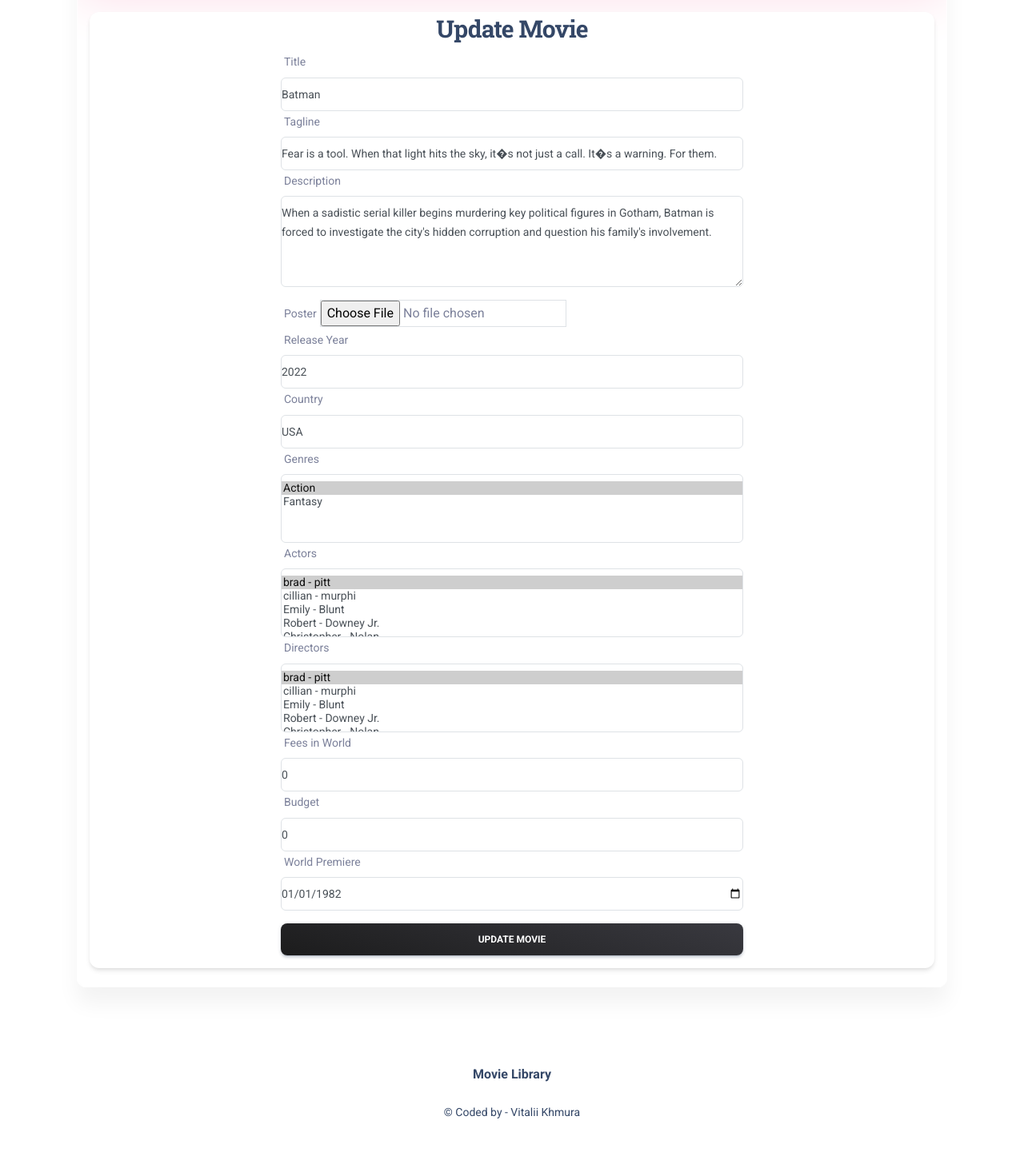
After one commit to Vitalii-Khmura/movie-library, a Django app: page /movie_detail/13/update/ in a window 1280 px wide. The commit adds this page. Shown: the part 601-2057 px from the top of the page at 80% size. Run offline with Django 4.2, Linux system fonts and the light colour scheme; a user stored in the database is signed in; data comes from the database, SQL or seed files in the repository; some libraries are stand-ins or nearby versions.

Commit message:
Add create/update/delete movie

```diff
--- a/movie/urls.py
+++ b/movie/urls.py
@@ -9,6 +9,18 @@ urlpatterns = [
         views.MovieDetailView.as_view(),
         name="movie-detail"
     ),
+    path(
+        "movie_detail/<int:pk>/update/",
+        views.MovieUpdateView.as_view(),
+        name="update-movie"
+    ),
+    path(
+        "movie_detail/<int:pk>/delete/",
+        views.MovieDeleteView.as_view(),
+        name="delete-movie"
+    ),
+    path("create/", views.MovieCreateView.as_view(), name="create-movie"),
+
     path("review/<int:pk>/", views.AddReview.as_view(), name="add-review"),
 ]
 
--- a/movie/views.py
+++ b/movie/views.py
@@ -37,6 +37,7 @@ class MovieListView(LoginRequiredMixin, GetData, generic.ListView):
         context["get_genres"] = self.get_genres()
         context["get_actors"] = self.get_actors()
         context["film_title"] = title
+        context["movie"] = Movie.objects.all()
         context["search_form"] = MovieSearchForm(initial={"title": title})
 
         return context
@@ -51,8 +52,38 @@ class MovieListView(LoginRequiredMixin, GetData, generic.ListView):
         return self.queryset
 
 
-class MovieDetailView(generic.DetailView):
+class MovieDetailView(LoginRequiredMixin, generic.DetailView, GetData):
     model = Movie
+
+
+class MovieUpdateView(LoginRequiredMixin, GetData, generic.UpdateView):
+    model = Movie
+    fields = "__all__"
+
+    template_name = "movie/movie_update.html"
+
+    def get_context_data(self, *, object_list=None, **kwargs):
+        context = super().get_context_data(**kwargs)
+
+        title = self.request.GET.get("title", "")
+
+        context["get_genres"] = self.get_genres()
+        context["get_actors"] = self.get_actors()
+
+        return context
+
+
+class MovieCreateView(LoginRequiredMixin, GetData, generic.CreateView):
+    model = Movie
+    fields = "__all__"
+    success_url = reverse_lazy("movie:index")
+    template_name = "movie/movie_create.html"
+
+
+class MovieDeleteView(LoginRequiredMixin, generic.DeleteView):
+    model = Movie
+    template_name = "movie/confirm_delete.html"
+    success_url = reverse_lazy("movie:index")
 
 
 class UserLoginView(views.LoginView):
--- a/requirements.txt
+++ b/requirements.txt
@@ -57,3 +57,7 @@ tzdata==2023.3
 uritemplate==4.1.1
 wheel==0.42.0
 whitenoise==6.6.0
+django-crispy-forms==2.1
+crispy-bootstrap4==2024.1
+
+django-widget-tweaks==1.5.0
--- a/templates/movie/movie_list.html
+++ b/templates/movie/movie_list.html
@@ -15,6 +15,9 @@
             <p class="text-white opacity-8 lead pe-5 me-5">You can find here all movie  </p>
             <div class="buttons">
               <a href="#content" type="button" class="btn btn-white mt-4">Get Started</a>
+            </div>
+            <div class="buttons">
+              <a href="{% url "movie:create-movie" %}" type="button" class="btn btn-white mt-4">Create Movie</a>
             </div>
           </div>
         </div>
@@ -34,7 +37,7 @@
           <div class="row">
             <div class="col-md-4 position-relative">
               <div class="p-3 text-center">
-                <h1 class="text-gradient text-primary"><span id="state1">{{ movie_list.count }}</span>+</h1>
+                <h1 class="text-gradient text-primary"><span id="state1">{{ movie.count }}</span>+</h1>
                 <h5 class="mt-3">Number Movie</h5>
               </div>
               <hr class="vertical dark">
--- /dev/null
+++ b/templates/movie/movie_update.html
@@ -0,0 +1,128 @@
+{%  extends "base.html" %}
+{% load static %}
+{% load crispy_forms_filters %}
+
+{% block content %}
+
+  <header class="header-2">
+    <div class="page-header min-vh-75 relative" style="background-image: url('{% static 'img/back.jpeg' %}')">
+    <span class="mask bg-gradient-primary opacity-4"></span>
+      <div class="container">
+        <div class="row">
+          <div class="col-lg-6 col-md-7 d-flex justify-content-center flex-column">
+              <h1 class="text-white mb-4">{{ movie.title}}</h1>
+              <p class="text-white opacity-8 lead pe-5 me-5">Update Movie</p>
+              <div class="buttons">
+                <a href="#content" pk=movie.id%}" type="button" class="btn btn-white mt-4">Get Started</a>
+              </div>
+            </div>
+        </div>
+      </div>
+    </div>
+  </header>
+
+  <section>
+  <div class="card card-body blur shadow-blur mx-3 mx-md-7 mt-n6">
+  <!-- -------- START Features w/ icons and text on left & gradient title and text on right -------- -->
+    <section class="pt-6 pb-2">
+      <div class="container card card-frame">
+        <div class="row">
+          <div class="col-lg-7 mx-auto d-flex justify-content-center flex-column">
+            <h3 class="text-center">Update Movie</h3>
+            <form role="form" id="movie-form" method="post" enctype="multipart/form-data">
+              {% csrf_token %}
+              {% if form.non_field_errors %}
+                  {% for error in form.non_field_errors %}
+                      <div class="alert alert-danger" role="alert">
+                          {{ error }}
+                      </div>
+                  {% endfor %}
+              {% endif %}
+
+              <div class="form-group">
+                  <label for="id_title">Title</label>
+                  <input type="text" class="form-control border" id="id_title" name="title" value="{{ movie.title }}">
+              </div>
+
+              <div class="form-group">
+                  <label for="id_tagline">Tagline</label>
+                  <input type="text" class="form-control border" id="id_tagline" name="tagline" value="{{ movie.tagline }}">
+              </div>
+
+              <div class="form-group">
+                  <label for="id_description">Description</label>
+                  <textarea class="form-control border" id="id_description" name="description" rows="4">{{ movie.description }}</textarea>
+              </div>
+
+              <div class="form-group mt-3">
+                  <label for="id_poster">Poster</label>
+                  <input type="file" class="form-control-file border" id="id_poster" name="poster" accept="image/*" required>
+              </div>
+
+              <div class="form-group">
+                  <label for="id_year">Release Year</label>
+                  <input type="number" class="form-control border" id="id_year" name="year" value="{{ movie.year }}">
+              </div>
+
+              <div class="form-group">
+                  <label for="id_country">Country</label>
+                  <input type="text" class="form-control border" id="id_country" name="country" value="{{ movie.country }}">
+              </div>
+
+              <div class="form-group">
+                  <label for="id_genres">Genres</label>
+                  <select multiple class="form-control border" id="id_genres" name="genres">
+                      {% for genre in get_genres %}
+                          <option value="{{ genre.id }}" {% if genre in movie.genres.all %} selected {% endif %}>{{ genre }}</option>
+                      {% endfor %}
+                  </select>
+              </div>
+
+              <div class="form-group">
+                  <label for="id_actors">Actors</label>
+                  <select multiple class="form-control border" id="id_actors" name="actors">
+                      {% for actor in get_actors %}
+                          <option value="{{ actor.id }}" {% if actor in movie.actors.all %} selected {% endif %}>{{ actor }}</option>
+                      {% endfor %}
+                  </select>
+              </div>
+
+              <div class="form-group">
+                  <label for="id_directors">Directors</label>
+                  <select multiple class="form-control border" id="id_directors" name="directors">
+                      {% for director in get_actors %}
+                          <option value="{{ director.id }}" {% if director in movie.directors.all %} selected {% endif %}>{{ director }}</option>
+                      {% endfor %}
+                  </select>
+              </div>
+
+              <div class="form-group">
+                  <label for="id_fess_in_world">Fees in World</label>
+                  <input type="number" class="form-control border" id="id_fess_in_world" name="fess_in_world" value="{{ movie.fess_in_world }}">
+              </div>
+
+              <div class="form-group">
+                  <label for="id_budget">Budget</label>
+                  <input type="number" class="form-control border" id="id_budget" name="budget" value="{{ movie.budget }}">
+              </div>
+
+              <div class="form-group">
+                  <label for="id_world_premiere">World Premiere</label>
+                  <input type="date" class="form-control border" id="id_world_premiere" name="world_premiere" value="{{ movie.world_premiere|date:'Y-m-d'  }}">
+              </div>
+
+              <div class="row">
+                <div class="col-md-12 mt-3">
+                  <button type="submit" class="btn bg-gradient-dark w-100">Update Movie</button>
+                </div>
+              </div>
+            </form>
+          </div>
+        </div>
+      </div>
+    </section>
+  </div>
+</section>
+
+
+{% endblock %}
```
Also changed, not shown: templates/movie/confirm_delete.html (added, +43 -0 lines), templates/movie/movie_create.html (added, +127 -0 lines), templates/movie/movie_detail.html (+12 -5 lines).
